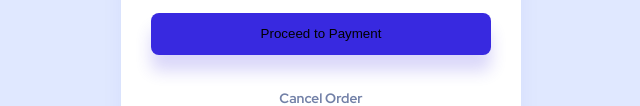
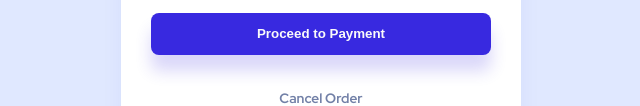
Before and after one commit to YoungZV/order-summary-component, a plain HTML site: page index.html in a window 1280 px wide. Shown: the part 566-672 px from the top of the page, without its empty margins (319-959 px from the left). Drawn offline with Linux system fonts and the light colour scheme.

Commit message:
Update styles.css

```diff
--- a/css/styles.css
+++ b/css/styles.css
@@ -139,7 +139,7 @@ button {
     box-shadow: 0px 1rem 1rem 0px rgba(56, 42, 225, 0.19);
 }
 
-button>a {
+button {
     text-decoration: none;
     color: var(--white);
     font-weight: 900;
```
